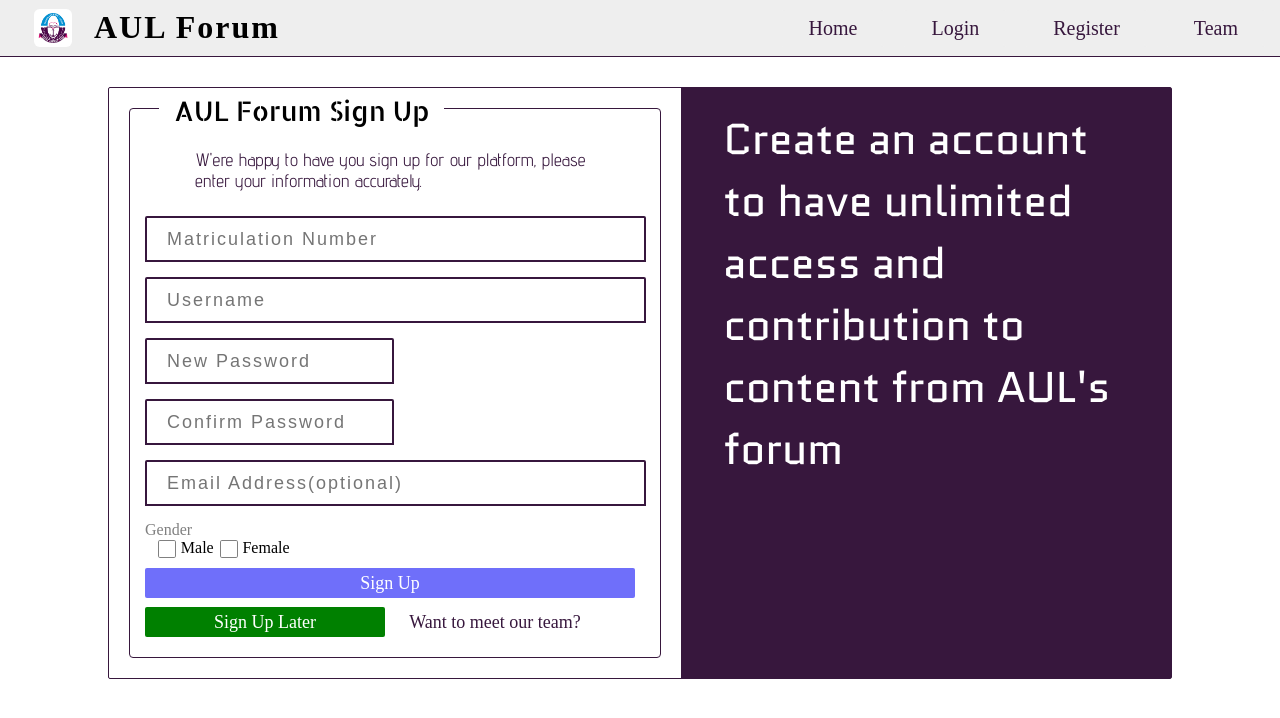
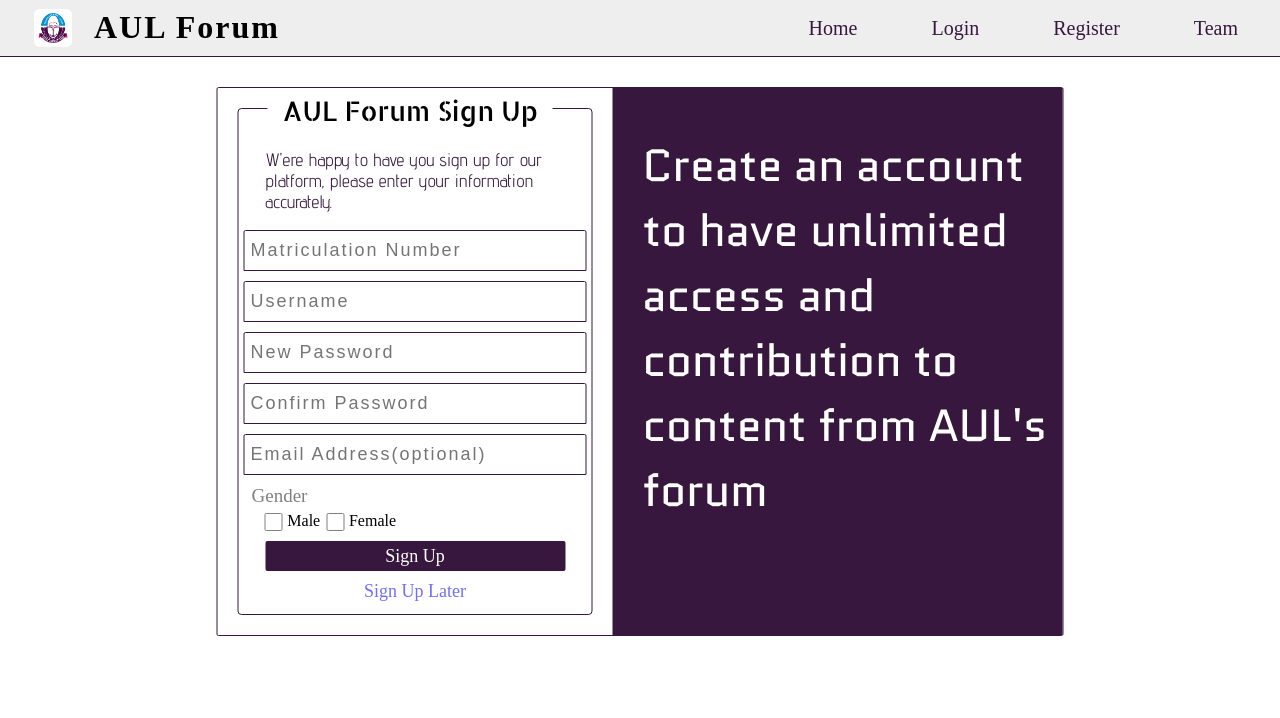
Before and after one commit to Tekipeps/aul-forum, a React (Create React App) app in the folder client/: page /register in a window 1280 px wide. Shown: the top 718 px of the page. Built offline with nearby package versions, Linux system fonts and the light colour scheme.

Commit message:
UI updates

```diff
--- a/client/package.json
+++ b/client/package.json
@@ -6,11 +6,6 @@
         "dev": "react-scripts start",
         "build": "react-scripts build",
         "prettier": "prettier --write src/**/*.{tsx,scss} src/*.{tsx,scss} public/*.html *.json"
-    },
-    "husky": {
-        "hooks": {
-            "pre-commit": "yarn prettier"
-        }
     },
     "dependencies": {
         "node-sass": "^5.0.0",
@@ -24,7 +19,6 @@
         "@types/react": "^17.0.0",
         "@types/react-dom": "^17.0.0",
         "@types/react-router-dom": "^5.1.7",
-        "husky": "^5.1.3",
         "prettier": "^2.2.1",
         "typescript": "^4.1.2"
     },
--- a/client/src/components/login/Login.scss
+++ b/client/src/components/login/Login.scss
@@ -10,30 +10,19 @@
     }
 }
 
-#login-form {
-    position: relative;
-    width: 400px;
-    padding: 10px 10px;
-    > input {
-        width: 95%;
-    }
+#button-holder > button {
+    &[name='login'] {
+        width: 330px;
+        background-color: $purple-theme;
     }
 
-#login-btn {
-    background-color: $purple-theme;
-    width: 98%;
-    margin-top: 5px auto;
-    height: 35px;
-}
-
-#register-btn {
-    margin-top: 5px;
-    background-color: $blue-theme;
-    width: 98%;
+    &[name='register'] {
+        background: none;
         > a {
-        color: white;
+            color: $blue-theme;
             width: 100%;
             height: 100%;
             display: block;
         }
     }
+}
--- a/client/src/components/login/Login.tsx
+++ b/client/src/components/login/Login.tsx
@@ -12,17 +12,25 @@ export const Login = (): ReactElement => (
             <div id='logo-image'>
                 <img src={Logo} alt='logo' />
             </div>
-            <form id='login-form'>
+            <div id='form-div'>
+                <form>
+                    <div className='text-input'>
                         <input name='matric-no' type='text' placeholder='Matric Number' />
+                    </div>
+                    <div className='text-input'>
                         <input name='password' type='password' placeholder='Password' />
-                <button id='login-btn' type='submit'>
+                    </div>
+                    <div id='button-holder'>
+                        <button name='login' type='button'>
                             Login
                         </button>
 
-                <button id='register-btn'>
+                        <button name='register'>
                             <Link to='/register'>Dont have an account?</Link>
                         </button>
+                    </div>
                 </form>
+            </div>
         </div>
         <SideBar
             content='Keep up with news and discussions related to AUL from anywhere, at
@@ -30,3 +38,10 @@ export const Login = (): ReactElement => (
         />
     </div>
 );
+/*<button id='login-btn' type='submit'>
+                        Login
+                    </button>
+
+                    <button id='register-btn'>
+                        <Link to='/register'>Dont have an account?</Link>
+                    </button>*/
--- a/client/src/components/register/FormContainer.tsx
+++ b/client/src/components/register/FormContainer.tsx
@@ -6,12 +6,24 @@ const FormContainer = (): ReactElement => (
         <div id='form-description'>
             W'ere happy to have you sign up for our platform, please enter your information accurately.
         </div>
-        <form id='signup-form'>
-            <input name='matric-no' type='text' placeholder='Matriculation Number' className='long' />
-            <input name='username' type='text' placeholder='Username' className='long' />
-            <input name='password' type='text' placeholder='New Password' className='short' />
-            <input name='confirmpassword' type='password' placeholder='Confirm Password' className='short' />
-            <input name='email' type='email' placeholder='Email Address(optional)' className='long' />
+        <div id='form-div'>
+            <form>
+                <div className='text-input'>
+                    <input name='matric-no' type='text' placeholder='Matriculation Number' />
+                </div>
+                <div className='text-input'>
+                    <input name='username' type='text' placeholder='Username' />
+                </div>
+                <div className='text-input short'>
+                    <input name='password' type='text' placeholder='New Password' />
+                </div>
+                <div className='text-input short'>
+                    <input name='confirmpassword' type='password' placeholder='Confirm Password' />
+                </div>
+                <div className='text-input'>
+                    <input name='email' type='email' placeholder='Email Address(optional)' />
+                </div>
+
                 <div id='gender-option'>
                     <p>Gender</p>
                     <div>
@@ -25,17 +37,16 @@ const FormContainer = (): ReactElement => (
                         </label>
                     </div>
                 </div>
-
+                <div id='button-holder'>
                     <button name='signup' type='button'>
                         Sign Up
                     </button>
                     <button name='signup-later' type='button'>
                         <Link to='/'>Sign Up Later</Link>
                     </button>
-            <button name='team-link' type='button'>
-                <Link to='/team'>Want to meet our team?</Link>
-            </button>
+                </div>
             </form>
+        </div>
     </div>
 );
 
--- a/client/src/components/register/Register.scss
+++ b/client/src/components/register/Register.scss
@@ -5,50 +5,29 @@
     font-family: Advent Pro;
     font-size: 18px;
     margin: auto;
-    width: 400px;
+    //background:red;
+    width: 300px;
 }
 
-#signup-form {
-    width: 500px;
-    padding: 15px;
-    > input {
-        &.long {
-            width: 95%;
-        }
-        &.short {
-            width: 44.5%;
-        }
+#button-holder > button {
+    &[name='signup'] {
+        width: 300px;
+        background-color: $purple-theme;
     }
-    > button {
-        display: inline-block;
-        &[name='signup'] {
-            background-color: $blue-theme;
-            width: 98%;
-        }
-        &[name='signup-later'] {
-            width: 48%;
-            background-color: green;
-        }
-        &[name='team-link'] {
-            margin-top: 4px;
-            width: 44%;
-            background: none;
-            a {
-                color: $purple-theme;
-            }
-        }
-        > a {
-            color: white;
-            width: 100%;
-            display: block;
+    &[name='signup-later'] {
+        background: none;
+        a {
+            color: $blue-theme;
         }
     }
 }
 
 #gender-option {
+    margin-left: 10px;
     > p {
-        margin: 0%;
+        margin: 5px 0px;
         color: grey;
+        font-size: 19px;
     }
     > div {
         margin: 0px 0px 10px 10px;
--- a/client/src/components/team/Team.scss
+++ b/client/src/components/team/Team.scss
@@ -1,7 +1,11 @@
 @import '../../variables.scss';
+@mixin center-absolute-element {
+    left: 50%;
+    transform: translateX(-50%);
+}
 #github-link {
     display: inline-block;
-    margin-top: 20px;
+    margin-top: 10px;
     background-color: #050;
     border: 1px solid #0a0;
     padding: 3px 6px;
@@ -14,27 +18,33 @@
     }
 }
 
-.heading {
-    font-size: 22px;
-    margin: 20px 30px;
+#heading {
+    font-size: 40px;
+    margin: 50px 50px;
     font-family: 'Times New Roman', Times, serif;
-    color: grey;
+    color: $purple-theme;
+    text-align: center;
+    border: 1px solid $purple-theme;
+    padding: 10px;
+    background-color: #eee;
 }
 
-.team-list {
+#team-list {
+    position: absolute;
     display: flex;
     flex-flow: row wrap;
+    width: 80%;
+    @include center-absolute-element;
 }
 
 .member {
     background: linear-gradient($purple-theme 15%, #ccc 15%);
+    margin: 5px auto;
     position: relative;
     width: 200px;
-    display: flex;
-    flex-direction: column;
     border-radius: 6px;
-    margin: 3px 12px;
-    padding: 5px;
+    padding: 4px;
+
     > .avatar {
         width: 70px;
         height: 70px;
@@ -43,28 +53,34 @@
     }
     > .name {
         padding: 2px 5px;
-        font-size: 1.2em;
+        font-size: 17px;
         font-family: Advent Pro;
         font-weight: 600;
+        //background:green;
+        margin: 0;
     }
     > .role {
         padding: 0px 9px;
         //background-color: $purple-theme;
-        font-size: 14px;
+        font-size: 15px;
         text-align: center;
-        width: 100%;
+        width: 90%;
         color: $purple-theme;
         //border-radius: 4px;
         font-weight: 600;
         border-bottom: 1px solid $purple-theme;
+        //background:green;
     }
     > .bio {
-        position: relative;
+        //position: relative;
+
         font-size: 0.8rem;
-        font-size: 14px;
+        font-size: 16px;
         font-weight: 600;
-        padding: 4px;
-        max-height: 150px;
+        padding: 7px;
+        //background:green;
+        margin: 5px 2px;
+        //max-height: 150px;
     }
     > a {
         width: 15%;
@@ -79,6 +95,6 @@
         }
     }
     &:hover {
-        box-shadow: 1px 1px grey;
+        box-shadow: 2px 1px grey;
     }
 }
--- a/client/src/components/team/Team.tsx
+++ b/client/src/components/team/Team.tsx
@@ -7,8 +7,8 @@ export const Team = (): ReactElement => (
         <a id='github-link' href='https://github.com/Tekipeps/aul-forum'>
             Checkout this project on Github
         </a>
-        <div className='heading'>Meet the awesome crew that contributed to this project.</div>
-        <div className='team-list'>
+        <div id='heading'>Meet The Awesome Crew That Contributed To This Project.</div>
+        <div id='team-list'>
             <TeamMember
                 name='Tekena Solomon'
                 avatarURL={fetchAvatar('tekipeps.jpeg')}
--- a/client/src/scss/form.scss
+++ b/client/src/scss/form.scss
@@ -20,14 +20,16 @@
     font-family: Quantico;
     background-color: $purple-theme;
     color: white;
-    padding: 20px;
+    padding: 0px;
+    position: relative;
+
     > p {
-        margin: auto;
-        position: relative;
+        margin-left: 30px;
+        position: absolute;
         width: 90%;
         height: 80%;
         word-wrap: break-word;
-        font-size: 43px;
+        font-size: 45px;
     }
 }
 
@@ -54,26 +56,34 @@
     z-index: 1;
 }
 
-input[type='text'],
-input[type='password'],
-input[type='email'] {
-    height: 40px;
+#form-div {
+    padding: 3px 3px;
+    display: inline-block;
+
+    .text-input > input {
+        width: 330px;
+        padding: 2px 5px;
+        margin: 5px 2px 5px 2px;
+        height: 35px;
         font-size: 18px;
-    padding-left: 20px;
+        padding-left: 6px;
         letter-spacing: 2px;
         background-color: white;
-    margin-bottom: 15px;
-    margin-right: 2px;
+        //margin-bottom: 15px;
         border-radius: 2px 2px 0px 0px;
-    border: 2px solid $purple-theme;
+        border: 1px solid $purple-theme;
         transition-property: border;
         transition-duration: 0.5s;
         &:focus {
-        border: 2px solid grey;
+            border: 1px solid grey;
         }
     }
-
+}
+#button-holder {
+    display: grid;
     button {
+        margin: 0px auto;
+        padding: 0;
         height: 30px;
         font-size: 18px;
         border: none;
@@ -81,5 +91,5 @@ button {
         color: white;
         margin-bottom: 5px;
         font-family: 'Times New Roman', Times, serif;
-    padding: 0px;
     }
+}
```
Also changed, not shown: package.json (+13 -6 lines). Lines whose indentation alone changed are shown as unchanged.
